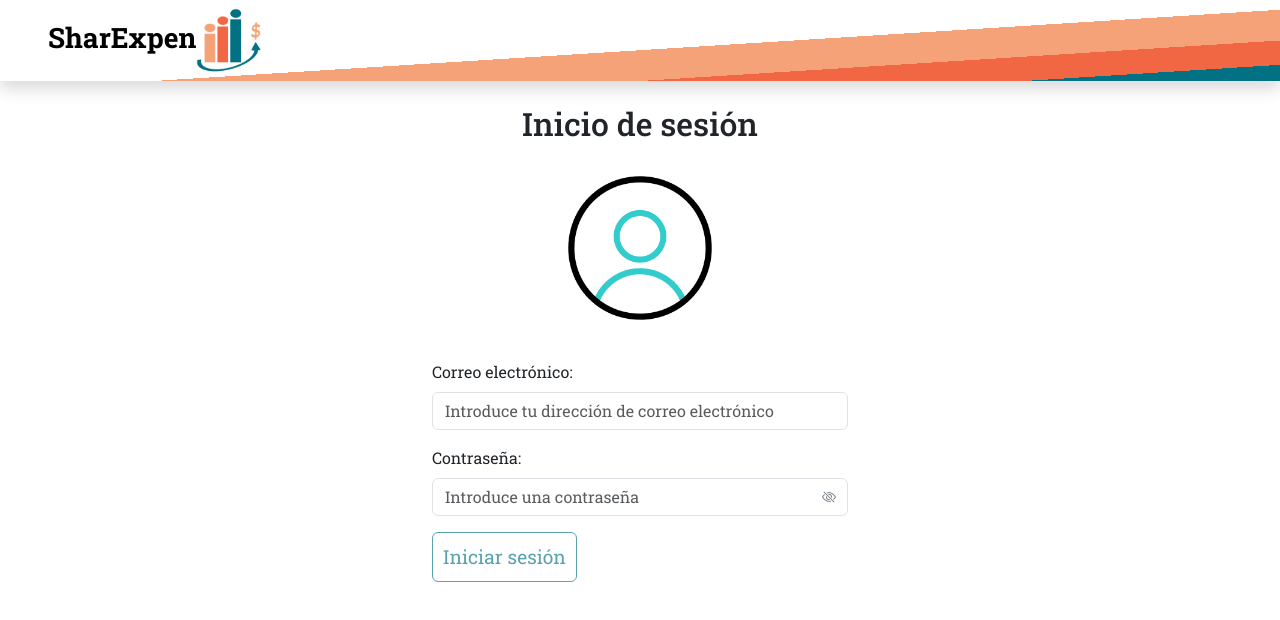
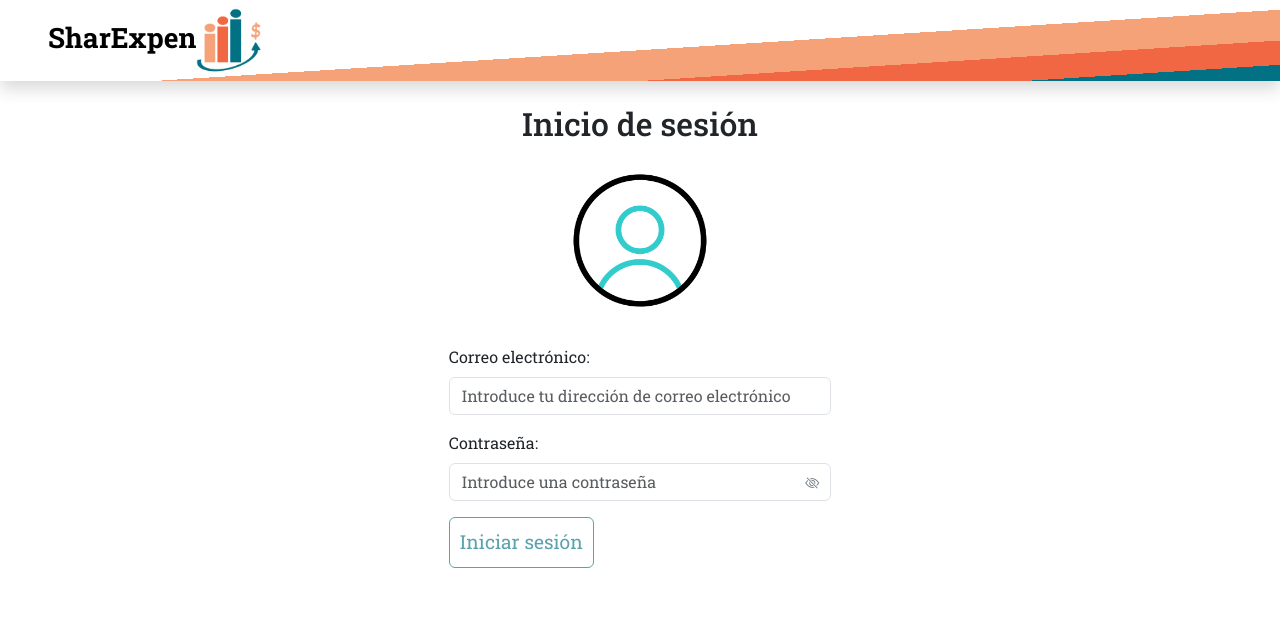
Before and after one commit to matildejb/TFM_front, an Angular app: page /login in a window 1280 px wide. Shown: the top 620 px of the page. Built offline with nearby package versions, Linux system fonts and the light colour scheme.

Commit message:
Esto si cambio al main

```diff
--- a/src/app/components/menu/menu-buttons.components.ts
+++ b/src/app/components/menu/menu-buttons.components.ts
@@ -56,7 +56,7 @@ async deleteGroup(id: string) {
       } catch (error) {
         Swal.fire(
           'Error!',
-          'No se puede eliminar un grupo con gastos pendientes.',
+          'Solo el administrador puede realizar esta acción.',
           'error'
         );
       }
--- a/src/app/pages/users/login/login.component.html
+++ b/src/app/pages/users/login/login.component.html
@@ -1,4 +1,4 @@
-<section class="d-flex justify-content-center align-items-center flex-column mb-5">
+<section class="d-flex justify-content-center align-items-center flex-column mb-5 mx-5">
   <h1 class="h2 mt-4">Inicio de sesión</h1>
   <img
     src="../../../../assets/images/login_animation.gif"
```
